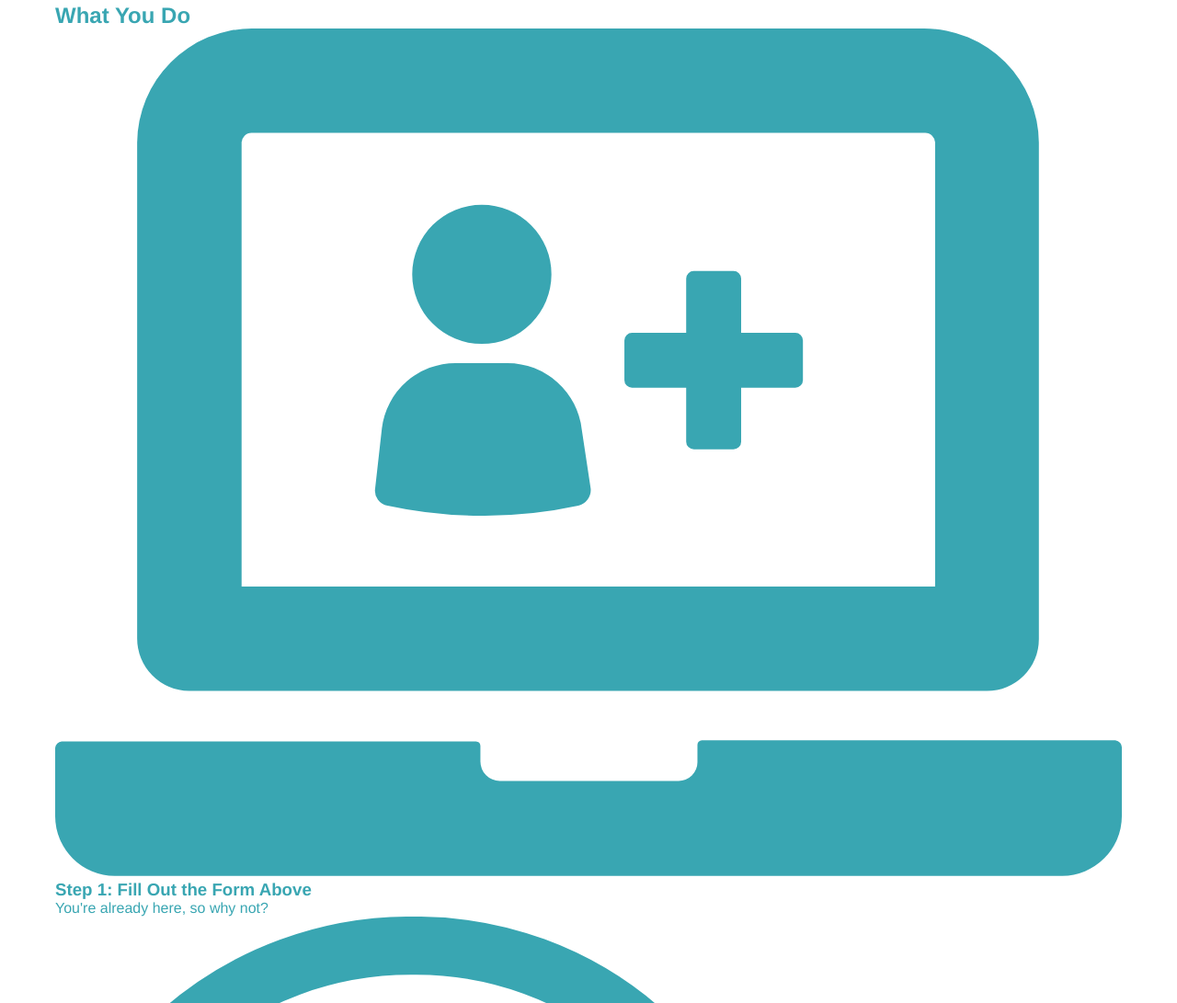
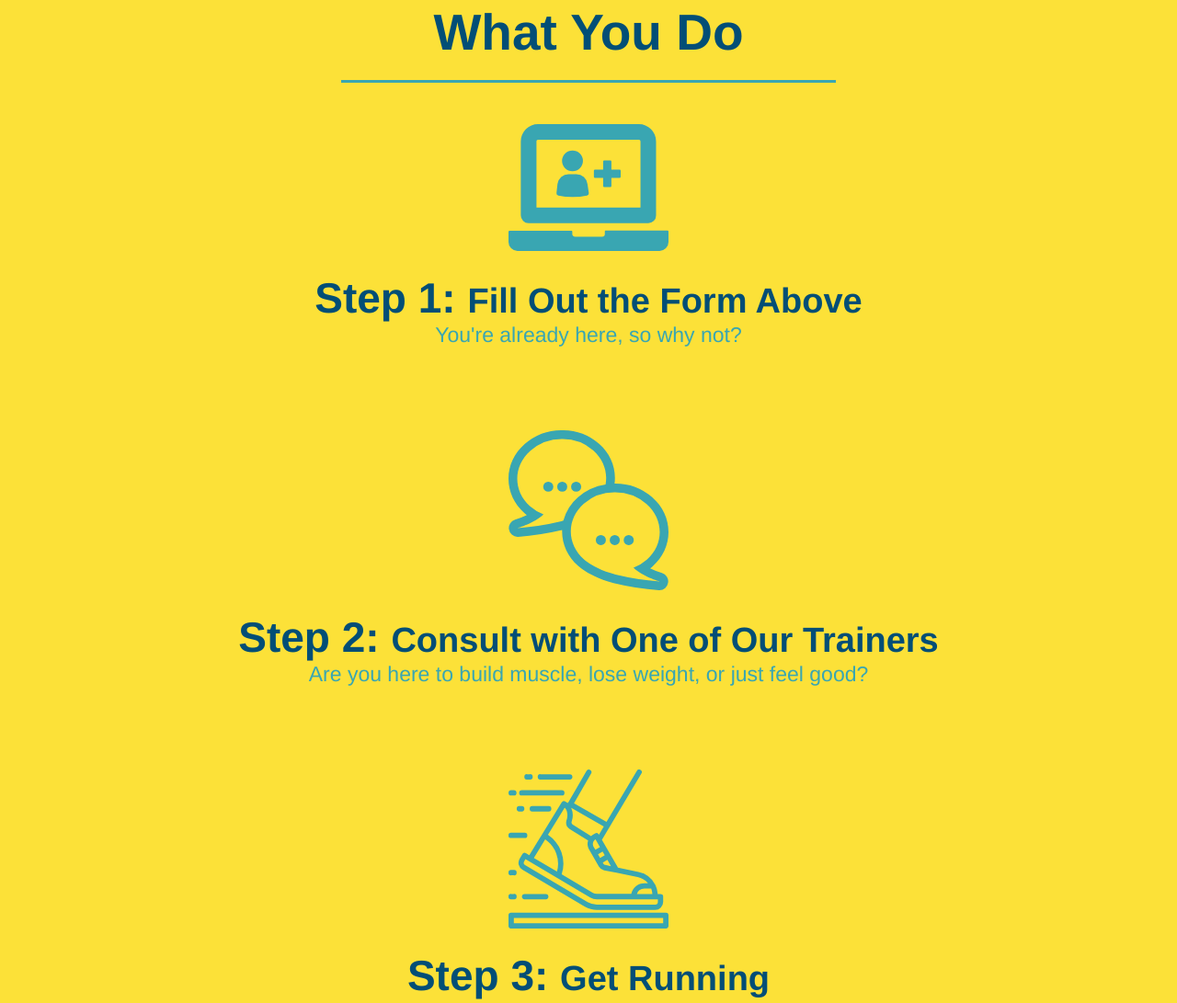
Before and after one commit to JackAtkerson/run-buddy, a plain HTML site: page index.html in a window 1280 px wide. Shown: the part 1117-2208 px from the top of the page at 92% size. Drawn offline with Linux system fonts and the light colour scheme.

Commit message:
style what you do section

```diff
--- a/assets/css/style.css
+++ b/assets/css/style.css
@@ -129,16 +129,6 @@ margin:5px 0 15px 0;
     text-align: center;
 }
 
-.intro h2 {
-    font-size: 55px;
-    color: #024e76;
-    margin-bottom: 35px;
-    padding: 0 100px 20px 100px;
-    border-bottom: 3px solid;
-    border-color: #fce138;
-    display: inline-block;
-}
-
 .intro p {
     line-height: 1.7;
     color: #39a6b2;
@@ -146,3 +136,49 @@ margin:5px 0 15px 0;
     font-size: 20px;
     margin: 0 auto;
 }
+
+.steps {
+    text-align: center;
+    background: #fce138;
+}
+
+.section-title {
+    font-size: 55px;
+    color: #024e76;
+    margin-bottom: 35px;
+    padding: 0 100px 20px 100px;
+    display: inline-block;
+    border-bottom: 3px solid;
+}
+
+.primary-border {
+    border-color: #fce138;
+}
+
+.secondary-border {
+    border-color: #39a6b2;
+}
+
+.steps div {
+    margin-bottom: 80px;
+}
+
+.steps img {
+    width: 15%;
+    margin: 10px 0;
+}
+
+.steps h3 {
+    color: #024e76;
+    font-size: 46px;
+    margin-top: 10px;
+}
+
+.steps p {
+    color: #39a6b2;
+    font-size: 23px;
+}
+
+.steps span {
+    font-size: 38px;
+}
--- a/index.html
+++ b/index.html
@@ -73,31 +73,31 @@
 
     <!-- "what we do" section -->
     <section id="what-we-do" class="intro">
-        <h2>What We Do</h2>
+        <h2 class="section-title primary-border">What We Do</h2>
         <p>butcher selfies chambray shabby chic gentrify readymade yr Echo Park XOXO Tumblr normcore Banksy direct trade Blue Bottle chillwave you probably haven't heard of them single-origin coffee Vice fanny pack fixie Odd Future Austin fingerstache pickled twee synth Wes Anderson Thundercats viral bitters flannel meggings narwhal Marfa Schlitz sustainable Intelligentsia umami deep v craft</p>
     </section>
 
     <!-- "what you do" section -->
-    <section id="what-you-do">
-        <h2>What You Do</h2>
+    <section id="what-you-do" class="steps">
+        <h2 class="section-title secondary-border">What You Do</h2>
         <div>
             <img src="./assets/images/step-1.svg" alt="" />
-            <h3>Step 1: Fill Out the Form Above</h3>
+            <h3>Step 1: <span>Fill Out the Form Above</span></h3>
             <p>You're already here, so why not?</p>
         </div>
         <div>
             <img src="./assets/images/step-2.svg" alt="" />
-            <h3>Step 2: Consult with One of Our Trainers</h3>
+            <h3>Step 2: <span>Consult with One of Our Trainers</span></h3>
             <p>Are you here to build muscle, lose weight, or just feel good?</p>
         </div>
         <div>
-            <imh src="./assets/images/step-3.svg" alt="" />
-            <h3>Step 3: Get Running</h3>
+            <img src="./assets/images/step-3.svg" alt="" />
+            <h3>Step 3: <span>Get Running</span></h3>
             <p>Hit the ground running (literally) once your trainer lays out your plan.</p>
         </div>
         <div>
             <img src="./assets/images/step-4.svg" alt="" />
-            <h3>Step 4: See Results.</h3>
+            <h3>Step 4: <span>See Results.</span></h3>
             <p>Bi-weekly checkins with your trainer will keep you focused.</p>
         </div>
     </section>
```
